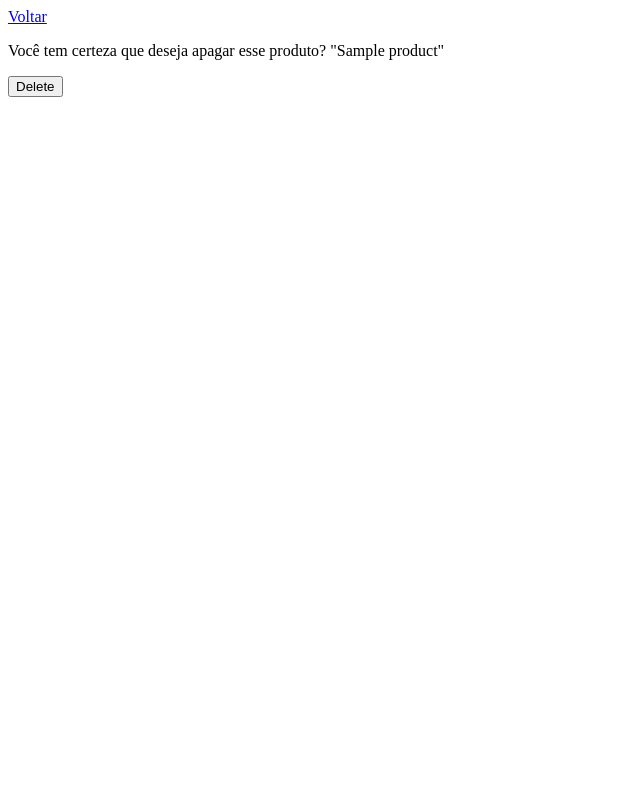
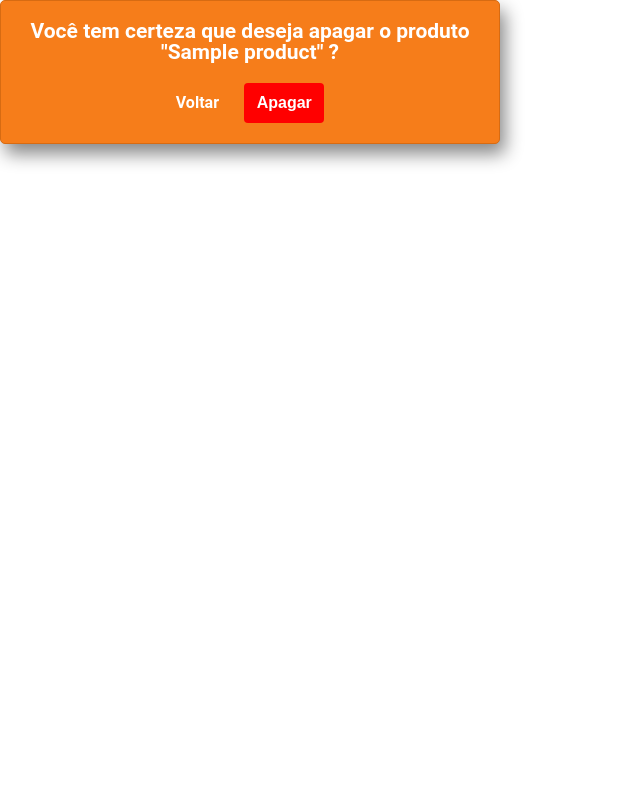
Before and after one commit to luismingati/countIt, a Django app: page /estoque/deletar/1/ in a window 1280 px wide. Shown: the whole page, without its empty margins (0-640 px from the left). Run offline with Django 4.2, Linux system fonts and the light colour scheme; tables that the repository leaves empty hold one stand-in row (values such as "Sample post").

Commit message:
delete page front-end

```diff
--- /dev/null
+++ b/app/static/css/delete_style.css
@@ -0,0 +1,44 @@
+*{
+    margin: 0;
+    padding: 0;
+    box-sizing: border-box;
+}
+
+.product_delete{
+    background-color: #f67d1a;
+    padding: 20px;
+    border: rgb(215, 107, 18) 1px solid;
+    box-shadow: 5px 10px 18px #888888;
+    width: 500px;
+    border-radius: 5px;
+    text-align: center;
+    font-size: 21px;
+    font-family: roboto;
+    color: white;
+    font-weight: bold;
+}
+
+.product_delete p{
+    margin-bottom: 20px ;
+}
+
+.product_delete input{
+    height: 40px;
+    width: 80px;
+    text-decoration: none;
+    border: none;
+    border-radius: 4px;
+    font-size: 16px;
+    background-color: red;
+    color: white;
+    font-weight: bold;
+    cursor: pointer;
+}
+
+
+.product_delete a{
+    text-decoration: none;
+    font-size: 16px;
+    color: white;
+    margin-right: 20px;
+}
--- a/app/templates/app/product_confirm_delete.html
+++ b/app/templates/app/product_confirm_delete.html
@@ -1,6 +1,11 @@
-<a href="{% url 'products' %}">Voltar</a>
-<form method="POST">
-    {% csrf_token %}
-    <p>Você tem certeza que deseja apagar esse produto? "{{product}}"</p>
-    <input value="Delete" type="submit" />
-</form>
+<link rel="stylesheet" href="/static/css/reset.css">
+<link rel="stylesheet" href="/static/css/delete_style.css">
+
+<div class="product_delete">
+    <form method="POST">
+        {% csrf_token %}
+        <p class="frase_delete">Você tem certeza que deseja apagar o produto "{{product}}" ?</p>
+        <a href="{% url 'products' %}">Voltar</a>
+        <input value="Apagar" type="submit" />
+    </form>
+</div>
--- a/project/settings.py
+++ b/project/settings.py
@@ -119,6 +119,10 @@ LOGIN_URL = 'login'
 
 STATIC_URL = 'static/'
 
+STATIC_URL = '/static/'
+
+STATICFILES_DIRS = ('static',)
+
 
 # Default primary key field type
 # https://docs.djangoproject.com/en/4.2/ref/settings/#default-auto-field
```
